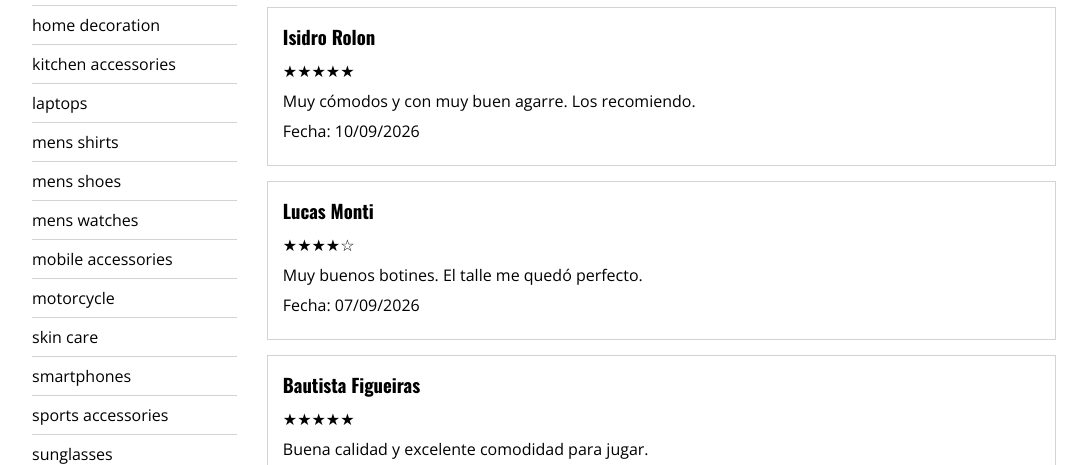
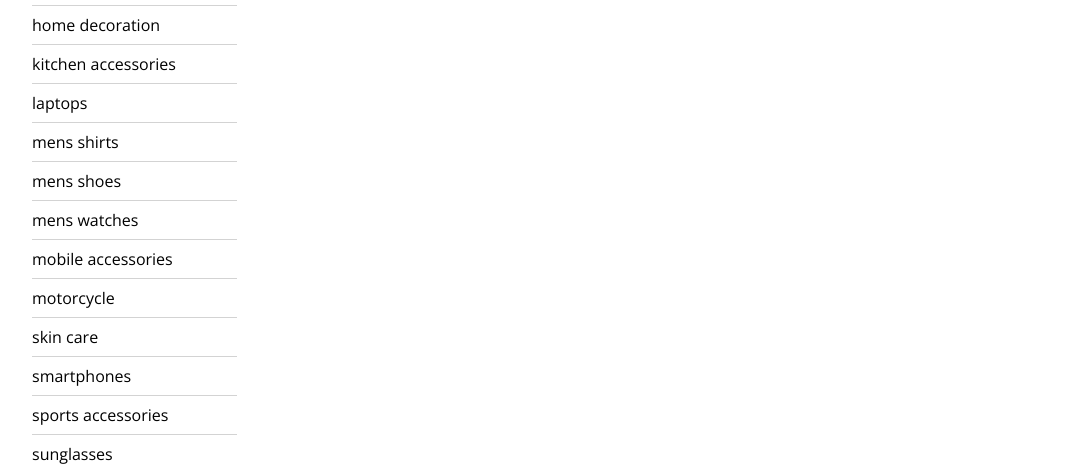
Before and after one commit to isidrorolon-cpu/proyectoIntegrador, a plain HTML site: page product.html in a window 1280 px wide. Shown: the part 332-797 px from the top of the page, without its empty margins (96-1183 px from the left). Drawn offline with nearby package versions, Linux system fonts and the light colour scheme.

Commit message:
Vacie reviews del producto

```diff
--- a/product.html
+++ b/product.html
@@ -78,24 +78,7 @@
                     </article>
                     <section class="reviews">
                         <h2>Comentarios</h2>
-                        <article class="review">
-                            <h3>Isidro Rolon</h3>
-                            <p>★★★★★</p>
-                            <p>Muy cómodos y con muy buen agarre. Los recomiendo.</p>
-                            <p>Fecha: 10/09/2026</p>
-                        </article>
-                         <article class="review">
-                            <h3>Lucas Monti</h3>
-                            <p>★★★★☆</p>
-                            <p>Muy buenos botines. El talle me quedó perfecto.</p>
-                            <p>Fecha: 07/09/2026</p>
-                        </article>
-                         <article class="review">
-                            <h3>Bautista Figueiras</h3>
-                            <p>★★★★★</p>
-                            <p>Buena calidad y excelente comodidad para jugar.</p>
-                            <p>Fecha: 02/09/2026</p>
-                        </article>
+                        <div class="lista-reviews"></div>
                     </section>
                 </section>
             </div>
```
